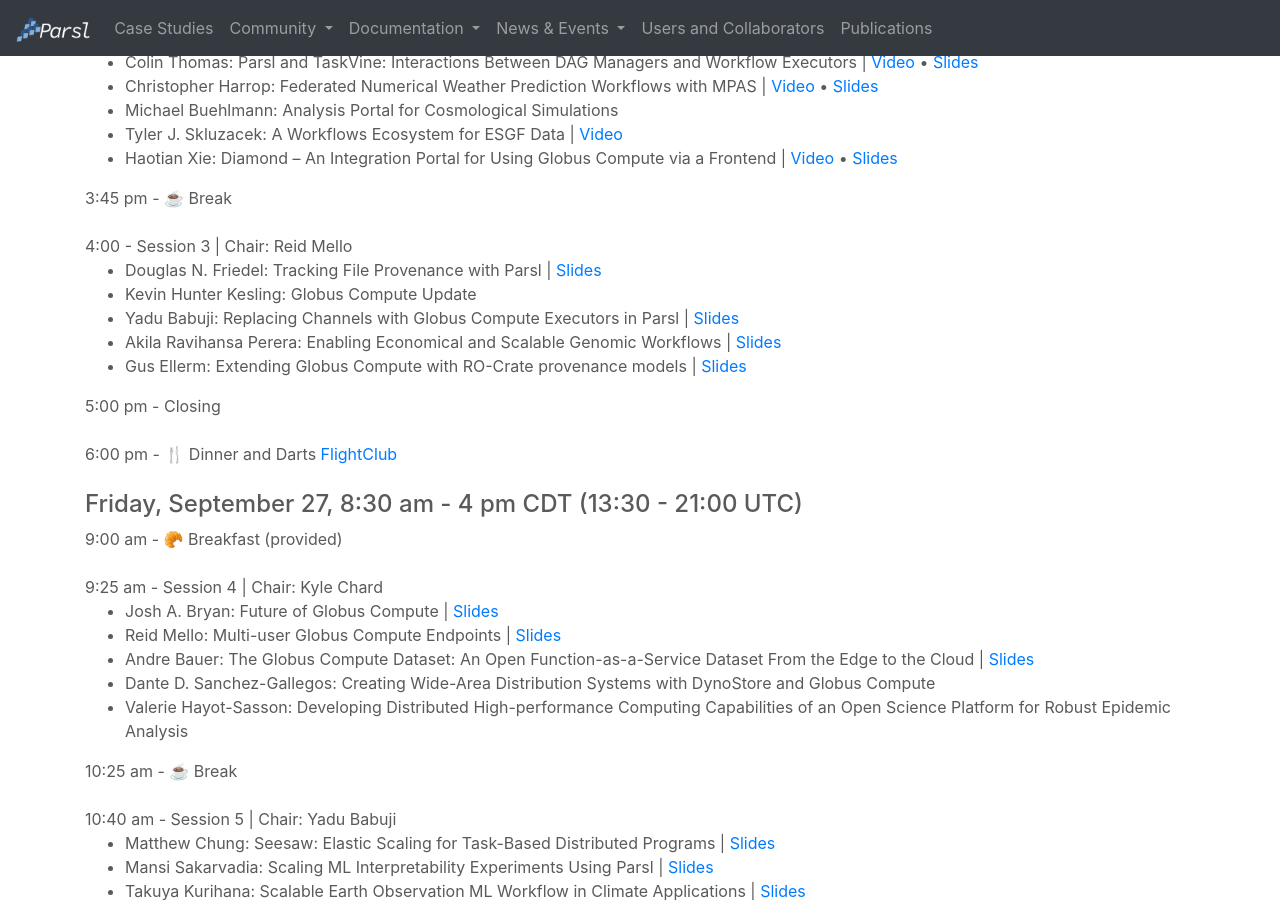
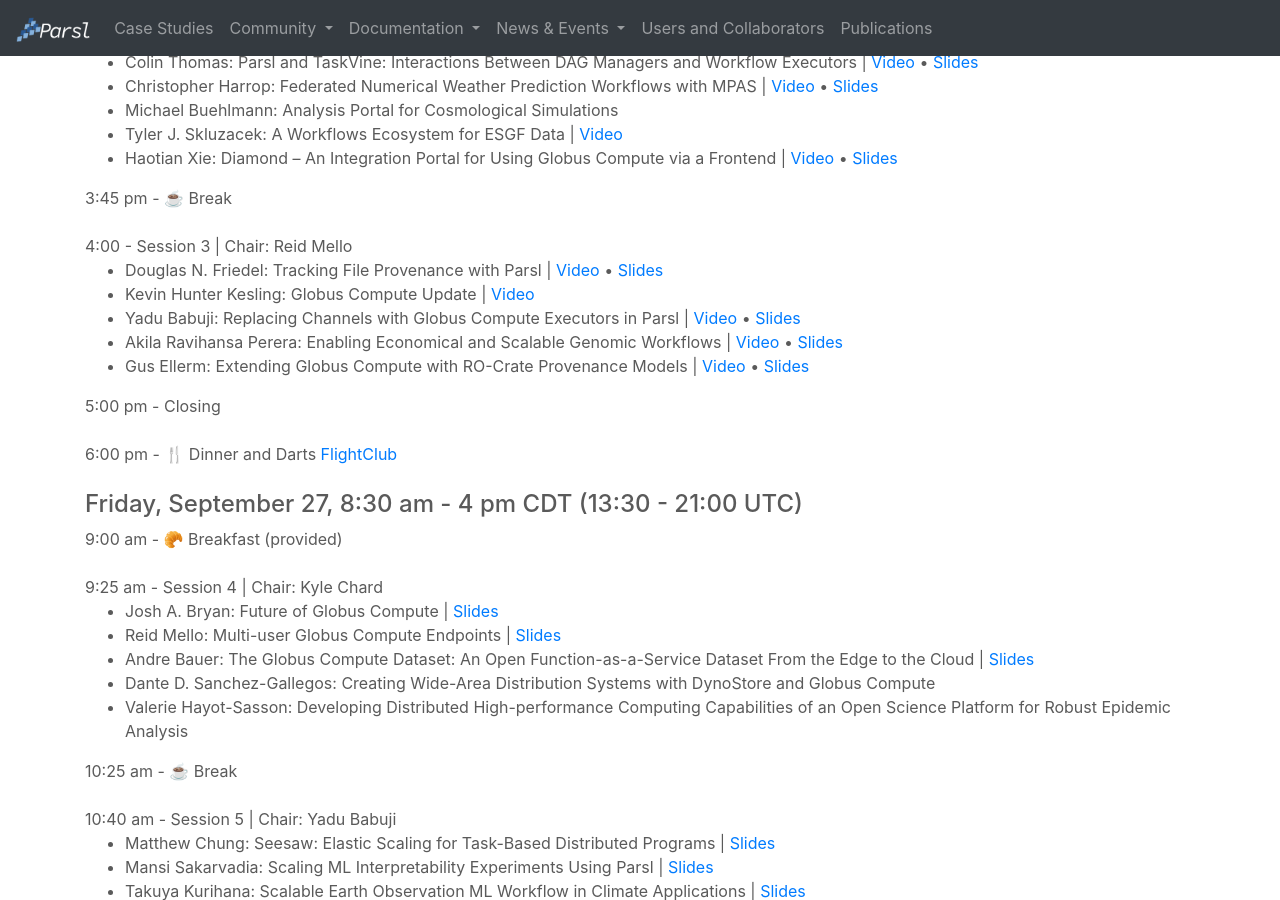
Before and after one commit to Parsl/parsl.github.io, a Jekyll site: the page built from parslfest/parslfest2024.html, in a window 1280 px wide and 900 px high, scrolled down 1679 px. Built offline with Jekyll 4.4.1, drawn with Linux system fonts in a browser that asks for light colours.

Commit message:
Added session 3 vid links

```diff
--- a/parslfest/parslfest2024.html
+++ b/parslfest/parslfest2024.html
@@ -126,11 +126,11 @@
 
       4:00 - Session 3 | Chair: Reid Mello
       <ul>
-	<li>Douglas N. Friedel: Tracking File Provenance with Parsl | <a href="2024/doug-friedel_file-provenance.pdf" target="_blank">Slides</a></li>
-	<li>Kevin Hunter Kesling: Globus Compute Update</li>
-	<li>Yadu Babuji: Replacing Channels with Globus Compute Executors in Parsl | <a href="2024/Babuji-Yadu_PF24-Channels-and-GCE.pdf" target="_blank">Slides</a></li>
-	<li>Akila Ravihansa Perera: Enabling Economical and Scalable Genomic Workflows | <a href="2024/perera-akila_scalable-workflows.pdf" target="_blank">Slides</a></li>
-	<li>Gus Ellerm: Extending Globus Compute with RO-Crate provenance models | <a href="2024/ellerm-gus_pf24-presentation.pdf" target="_blank">Slides</a></li>
+	<li>Douglas N. Friedel: Tracking File Provenance with Parsl | <a href="https://youtu.be/hHIqONZbvNU" target="_blank">Video</a> • <a href="2024/doug-friedel_file-provenance.pdf" target="_blank">Slides</a></li>
+	<li>Kevin Hunter Kesling: Globus Compute Update | <a href="https://youtu.be/E8Q-qFrQgNs" target="_blank">Video</a></li>
+	<li>Yadu Babuji: Replacing Channels with Globus Compute Executors in Parsl | <a href="https://youtu.be/6TFTzIdWwUg" target="_blank">Video</a> • <a href="2024/Babuji-Yadu_PF24-Channels-and-GCE.pdf" target="_blank">Slides</a></li>
+	<li>Akila Ravihansa Perera: Enabling Economical and Scalable Genomic Workflows | <a href="https://youtu.be/qiEkhTQeLhU" target="_blank">Video</a> • <a href="2024/perera-akila_scalable-workflows.pdf" target="_blank">Slides</a></li>
+	<li>Gus Ellerm: Extending Globus Compute with RO-Crate Provenance Models | <a href="https://youtu.be/jOseEK3tzv8" target="_blank">Video</a> • <a href="2024/ellerm-gus_pf24-presentation.pdf" target="_blank">Slides</a></li>
       </ul>
 
       5:00 pm - Closing <br /><br />
```
